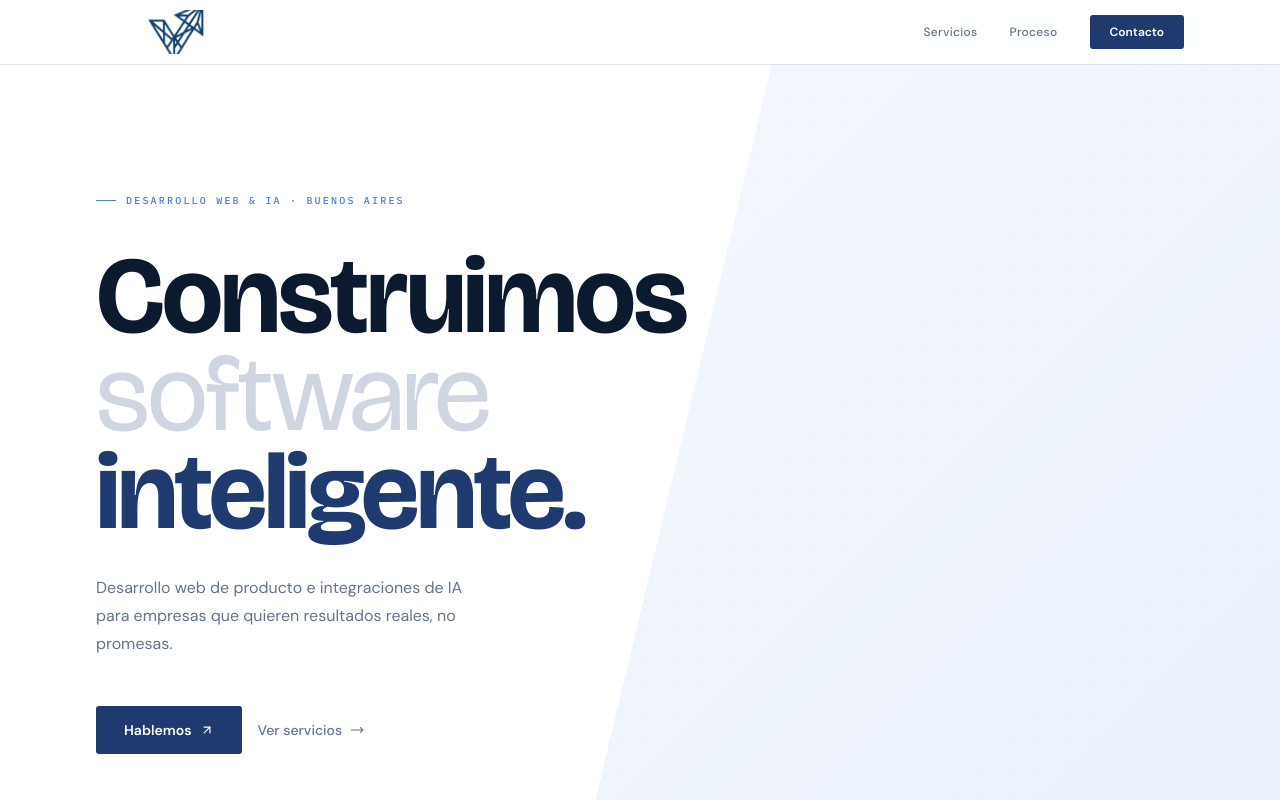
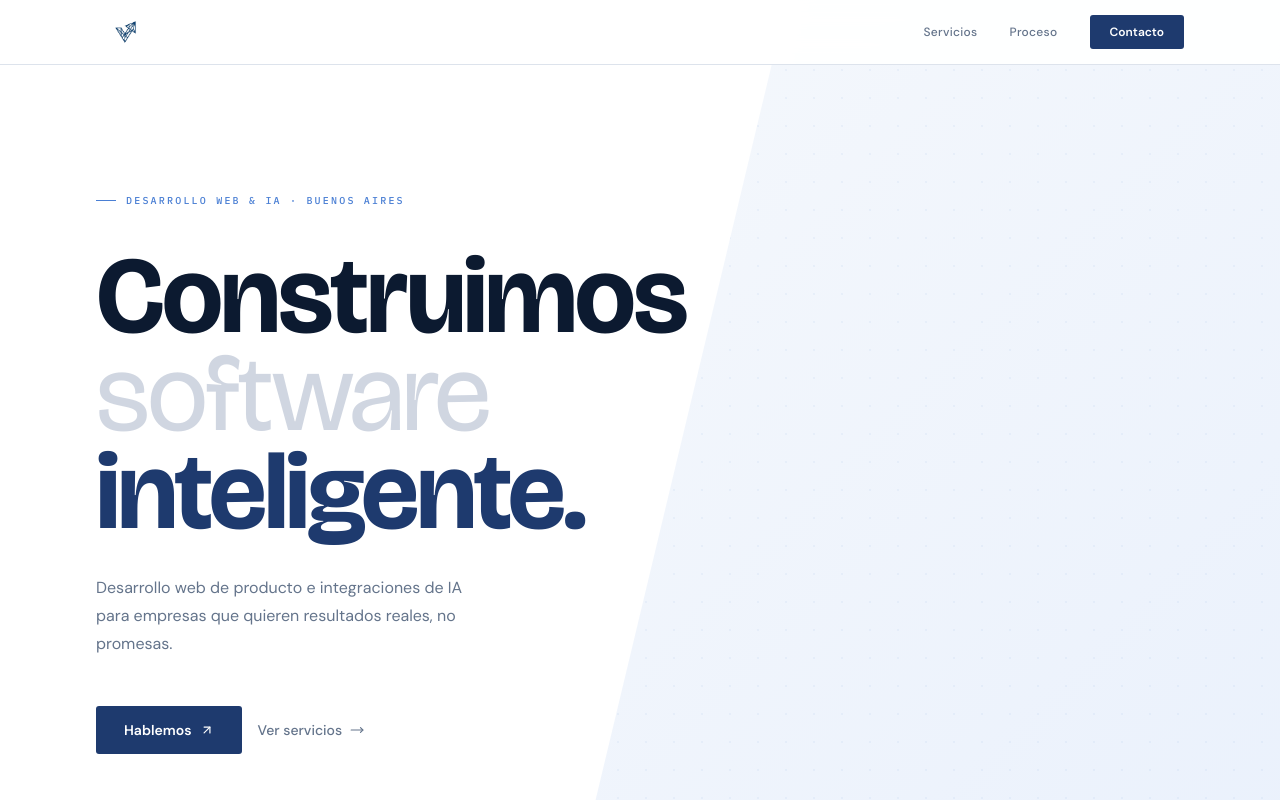
Before and after one commit to thomasmunoz235-rgb/vector-ia-landing-page, a Next.js app: page / in a window 1280 px wide. Shown: the top 800 px of the page. Built offline with nearby package versions, Linux system fonts and the light colour scheme.

Commit message:
fix: footer logo size

```diff
--- a/app/page.tsx
+++ b/app/page.tsx
@@ -105,13 +105,8 @@ export default function HomePage() {
         style={{ background: "rgba(255,255,255,0.92)", borderBottom: `1px solid ${BORDER}` }}
       >
         <div className="max-w-6xl mx-auto px-4 md:px-8 h-16 flex items-center justify-between">
-          <Link href="/" className="flex items-center gap-2.5">
-            <div
-              className="flex items-center justify-center rounded overflow-hidden"
-              style={{ width: 160, height: 44 }}
-            >
-              <Image src={LOGO_URL} alt="Vector IA — Desarrollo Web e Inteligencia Artificial" width={160} height={44} className="object-contain object-left" priority />
-            </div>
+          <Link href="/" className="flex items-center">
+            <Image src={LOGO_URL} alt="Vector IA — Desarrollo Web e Inteligencia Artificial" width={120} height={34} className="h-8 w-auto" priority />
           </Link>
 
           <div className="hidden md:flex items-center gap-8">
@@ -692,13 +687,8 @@ export default function HomePage() {
       {/* ─── FOOTER ───────────────────────────────────────── */}
       <footer style={{ borderTop: `1px solid ${BORDER}`, background: BG_S }}>
         <div className="max-w-6xl mx-auto px-5 md:px-8 py-8 flex flex-col sm:flex-row items-start sm:items-center justify-between gap-4 sm:gap-0">
-          <Link href="/" className="flex items-center gap-2.5">
-            <div
-              className="flex items-center justify-center rounded overflow-hidden opacity-70"
-              style={{ width: 120, height: 36 }}
-            >
-              <Image src={LOGO_URL} alt="Vector IA — Desarrollo Web e Inteligencia Artificial" width={120} height={36} className="object-contain" />
-            </div>
+          <Link href="/" className="flex items-center opacity-70">
+            <Image src={LOGO_URL} alt="Vector IA — Desarrollo Web e Inteligencia Artificial" width={100} height={28} className="h-7 w-auto" />
           </Link>
           <div className="flex items-center gap-5">
             <a
```
